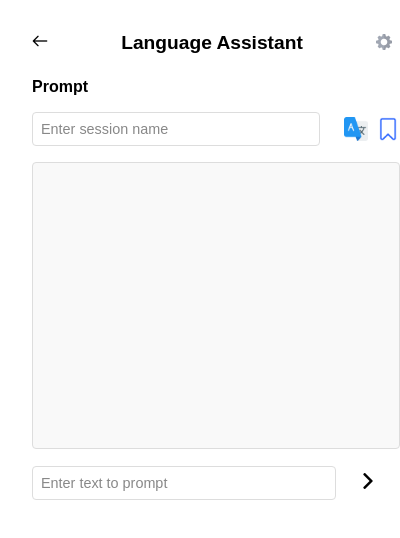
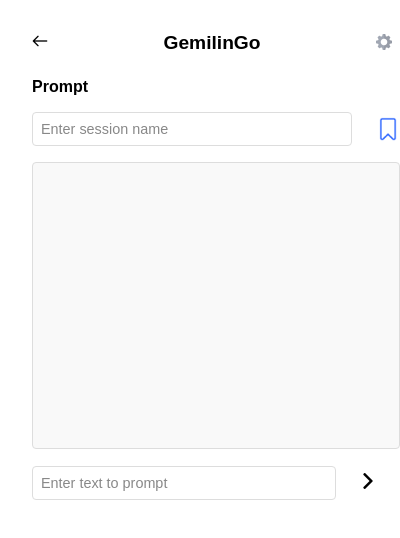
Before and after one commit to JesusRdzT/chrome-ai-challenge, a browser extension: page src/popup/prompt.html in a window 400 px wide. Shown: the top 538 px of the page. Drawn offline with Linux system fonts and the light colour scheme.

Commit message:
Final Commit

```diff
--- a/src/background/index.js
+++ b/src/background/index.js
@@ -3,7 +3,7 @@
 chrome.runtime.onInstalled.addListener(() => {
   chrome.contextMenus.create({
     id: "showContextDialog",
-    title: "Open Language Assistant",
+    title: "GemilinGo",
     contexts: ["selection"],
   });
 });
--- a/src/popup/prompt.html
+++ b/src/popup/prompt.html
@@ -11,7 +11,7 @@
       <a href="main.html" class="header-button">
         <img src="icons/back.png" alt="Back" class="back-icon">
       </a>
-      <h1 class="header-title">Language Assistant</h1>
+      <h1 class="header-title">GemilinGo</h1>
       <a href="settings.html" class="header-link">
         <img src="icons/gear.png" alt="Settings" class="header-img">
       </a>
@@ -22,9 +22,9 @@
 
       <div class="icons-container">
         <input id="session-name" placeholder="Enter session name"/>
-        <button data-tooltip="Translate">
+        <!-- <button data-tooltip="Translate">
           <img src="icons/translate.png" alt="Translate" class="translate-icon">
-        </button>
+        </button> -->
         <button id="save-session" data-tooltip="Save">
           <img id="bookmark-icon" src="icons/mark.png" alt="Save" class="bookmark-icon">
         </button>
```
Also changed, not shown: src/popup/main.html (+1 -1 lines), src/popup/translator.html (+1 -1 lines), src/manifest.json.
